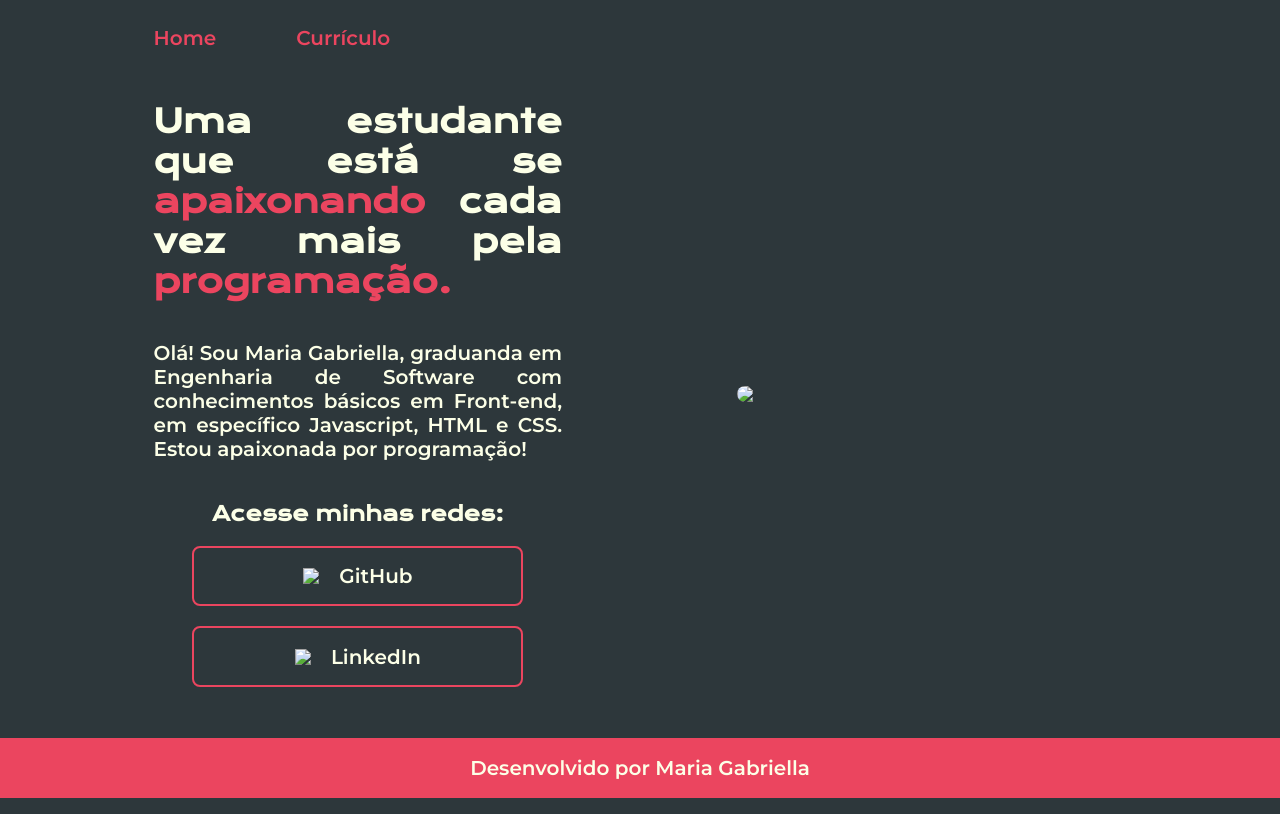
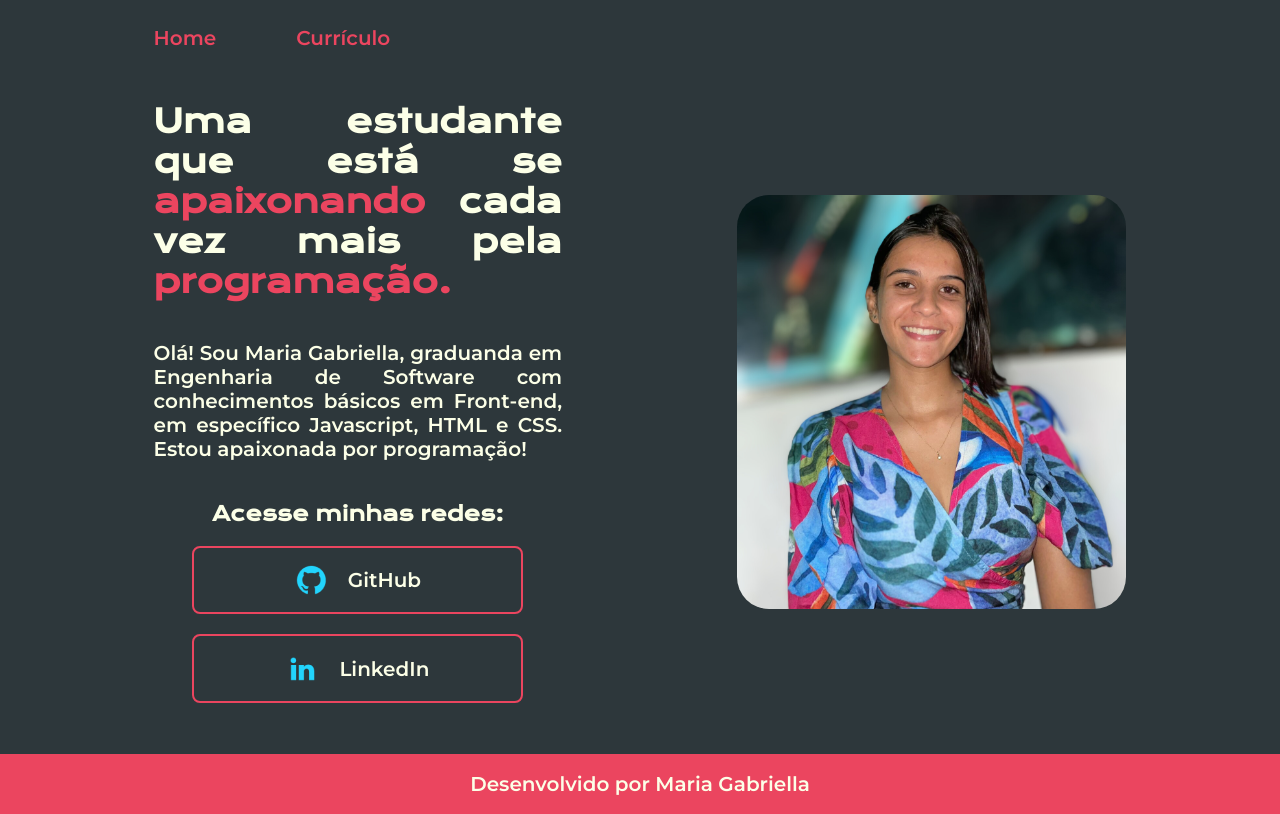
Before and after one commit to gabriellabazoni/portfolio, a plain HTML site: page index.html in a window 1280 px wide. Drawn offline with nearby package versions, Linux system fonts and the light colour scheme; files that its build step writes are made by us from their sources.

Commit message:
Update files

```diff
--- a/index.html
+++ b/index.html
@@ -6,7 +6,7 @@
     <meta http-equiv="X-UA-Compatible" content="IE=edge">
     <meta name="viewport" content="width=device-width, initial-scale=1.0">
     <title>Portifólio</title>
-    <link rel="stylesheet" href="styles/style.css">
+    <link rel="stylesheet" href="src/css/style.css">
 </head>
 
 <body>
@@ -33,18 +33,18 @@
                 </h2>
                 <a class="apresentacao__links__link"
                     href="https://github.com/gabriellabazoni">
-                    <img src="imagens/github.png">
+                    <img src="src/images/github.png">
                     GitHub
                 </a>
                 <a class="apresentacao__links__link"
                     href="https://www.linkedin.com/in/maria-gabriella-de-oliveira-bazoni-526062213">
-                    <img src="imagens/linkedin.png">
+                    <img src="src/images/linkedin.png">
                     LinkedIn
                 </a>
             </div>
         </section>
 
-        <img class="apresentacao__imagem" src="imagens/eu.jpg">
+        <img class="apresentacao__imagem" src="src/images/eu.jpg">
     </main>
 
     <footer class="rodape">
```
Also changed, not shown: curriculo.html (+2 -2 lines).
